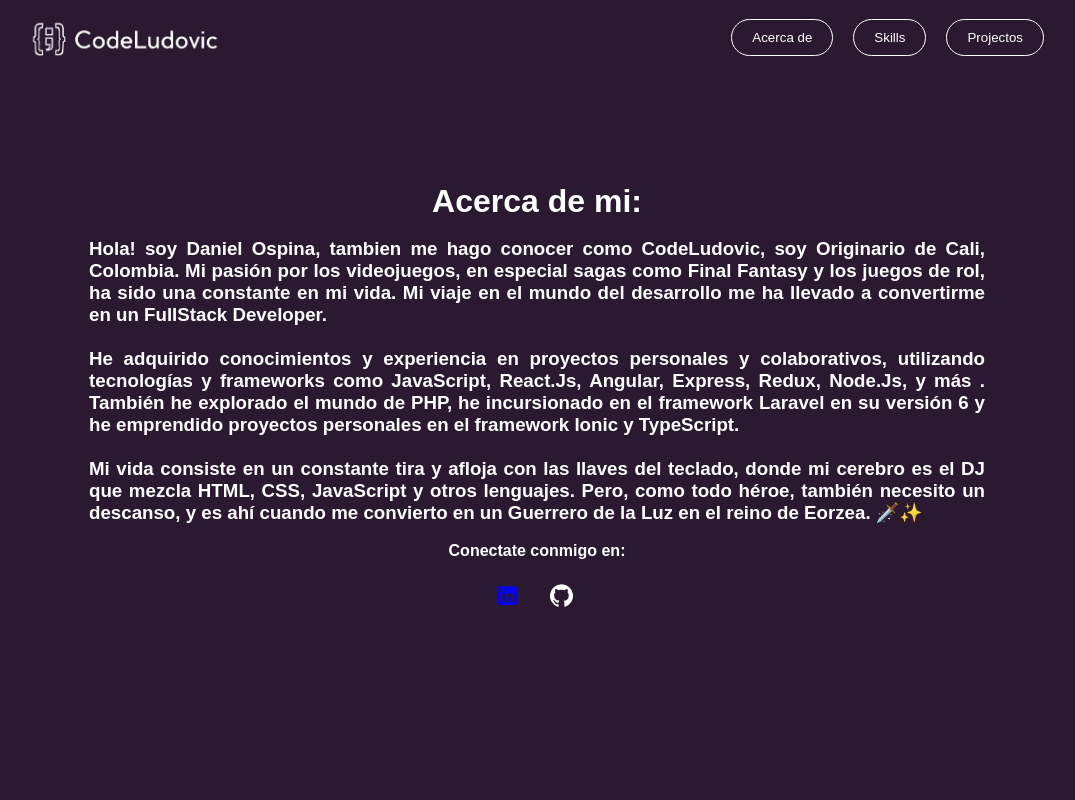
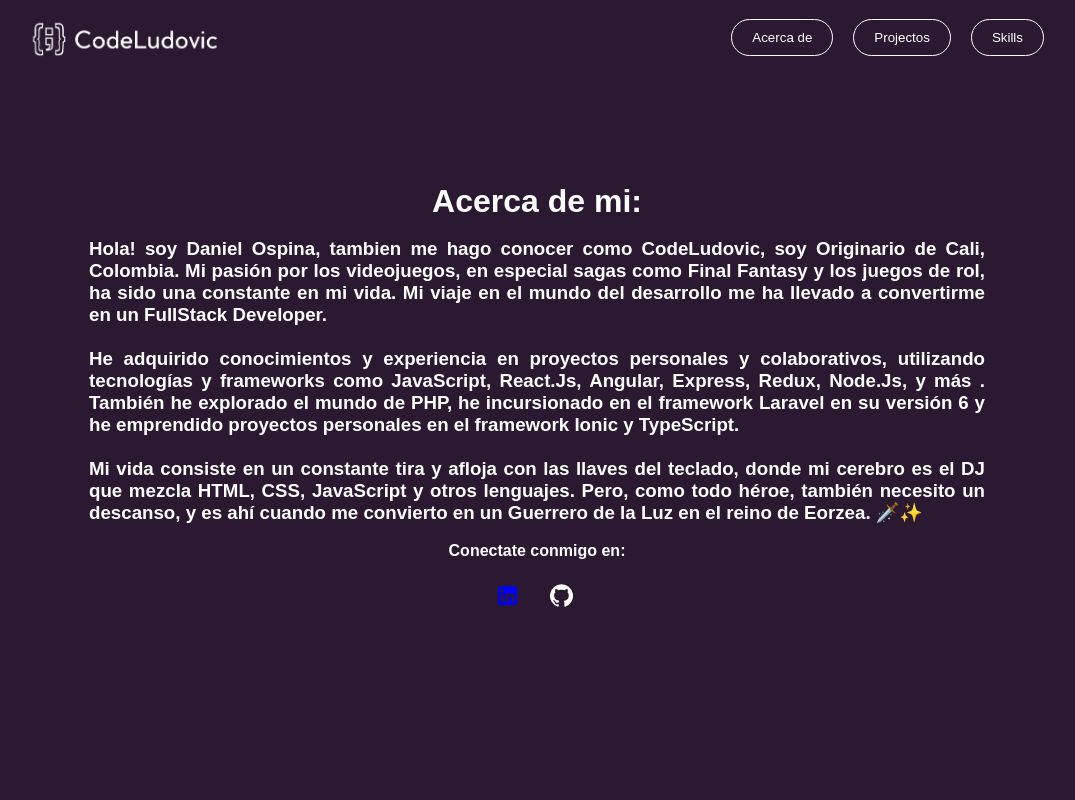
Before and after one commit to CodeLudovic/front-end-reelApp, a React (Vite) app: page / in a window 1280 px wide. Shown: the top 800 px of the page, without its empty margins (103-1178 px from the left). Built offline with nearby package versions, Linux system fonts and the light colour scheme; no server answers.

Commit message:
Order Buton Nav

```diff
--- a/src/components/NavBar/NavBar.jsx
+++ b/src/components/NavBar/NavBar.jsx
@@ -96,17 +96,17 @@ const Navbar = () => {
 								<li>
 									<button
 										className={style.outline_button}
-										name="skills"
+										name="projects"
 										onClick={handleClick}>
-										Skills
+										Projectos
 									</button>
 								</li>
 								<li>
 									<button
 										className={style.outline_button}
-										name="projects"
+										name="skills"
 										onClick={handleClick}>
-										Projectos
+										Skills
 									</button>
 								</li>
 							</ul>
```
